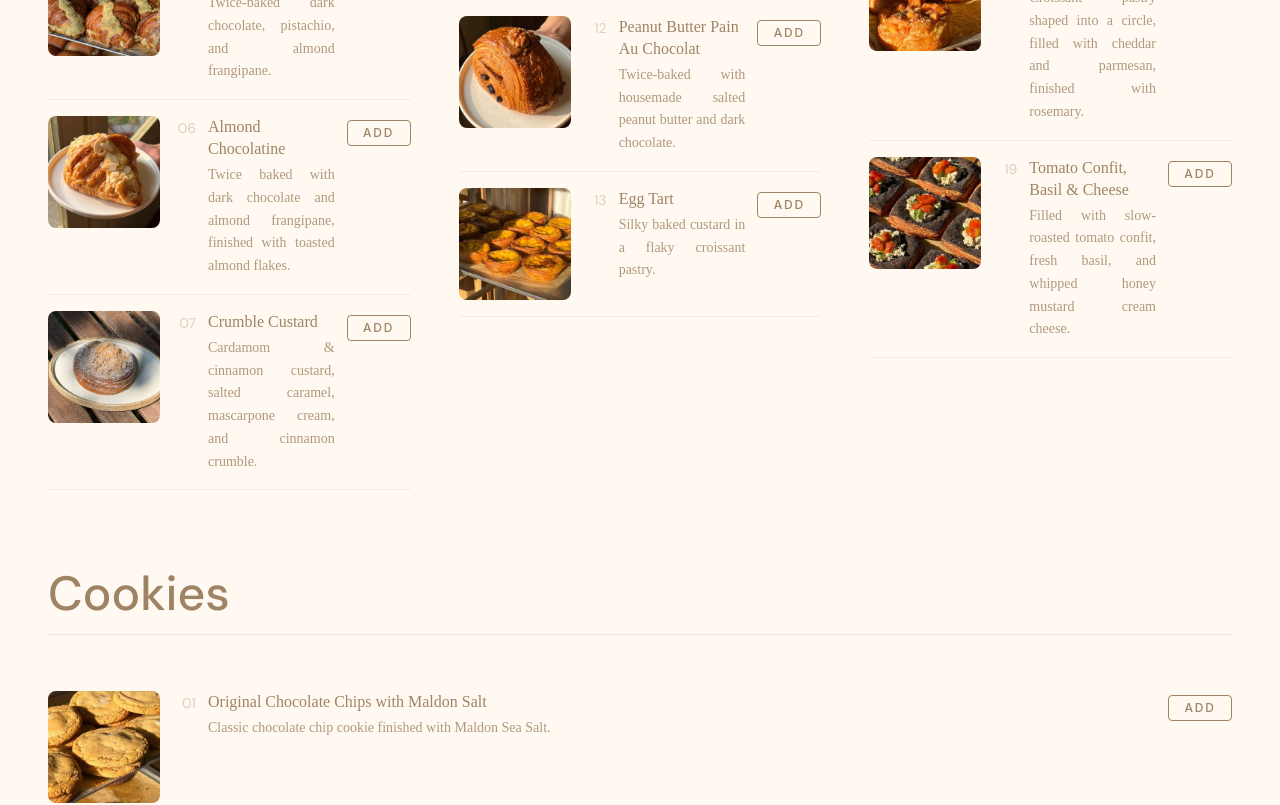
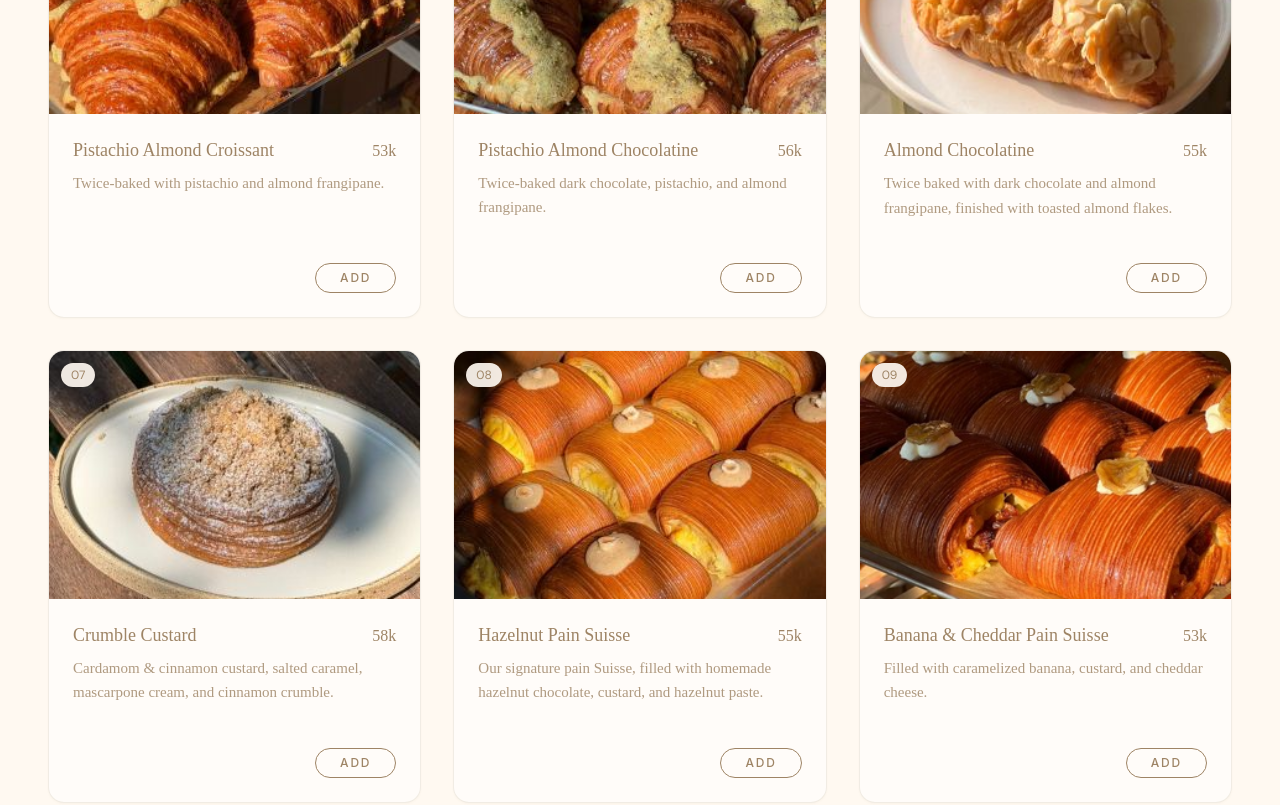
Before and after one commit to BeatrixBlaine/Blond-Website, a React (Vite) app: page /cart in a window 1280 px wide. Shown: the part 900-1705 px from the top of the page. Built offline with nearby package versions, Linux system fonts and the light colour scheme; a web font is replaced by a local one.

Commit message:
Cart: card layout and quantity stepper for the menu

```diff
--- a/src/pages/Cart.tsx
+++ b/src/pages/Cart.tsx
@@ -159,6 +159,106 @@ const COOKIES: { name: string; desc: string; productId: string; image?: string }
     image: darkChocoCookies,
   },
 ];
+
+interface MenuItem {
+  name: string;
+  desc: string;
+  productId: string;
+  image?: string;
+}
+
+// croissants: the first two columns are sweet (01-13), the last one is savoury (14-19)
+const SWEET_CROISSANTS: MenuItem[] = [...CROISSANT_COLS[0], ...CROISSANT_COLS[1]];
+const SAVOURY_CROISSANTS: MenuItem[] = CROISSANT_COLS[2];
+
+interface MenuCardProps {
+  item: MenuItem;
+  number: number;
+  price: number;
+  quantity: number;
+  added: boolean;
+  onAdd: (productId: string) => void;
+  wide?: boolean;
+}
+
+// one menu item: photo, number, name, price, description and the Add button
+function MenuCard({ item, number, price, quantity, added, onAdd, wide = false }: MenuCardProps) {
+  return (
+    <article
+      className={`group flex h-full overflow-hidden rounded-2xl border transition-all duration-300 hover:-translate-y-1 ${
+        wide ? "flex-row" : "flex-row sm:flex-col"
+      }`}
+      style={{
+        borderColor: r(0.14),
+        backgroundColor: "rgba(255,255,255,0.55)",
+        boxShadow: `0 1px 2px ${r(0.05)}`,
+      }}
+    >
+      {/* Photo */}
+      <div
+        className={`relative shrink-0 overflow-hidden ${
+          wide
+            ? "w-28 sm:w-2/5 sm:min-h-[240px]"
+            : "min-h-[7rem] w-28 sm:min-h-0 sm:w-full sm:aspect-[3/2]"
+        }`}
+        style={{ backgroundColor: r(0.08) }}
+      >
+        {item.image && (
+          <img
+            src={item.image}
+            alt={item.name}
+            loading="lazy"
+            className="absolute inset-0 h-full w-full object-cover object-center transition-transform duration-700 group-hover:scale-105"
+          />
+        )}
+        <span
+          className="absolute left-3 top-3 hidden rounded-full px-2.5 py-1 font-display text-xs select-none sm:block"
+          style={{ backgroundColor: "rgba(255,249,241,0.92)", color: BRAND }}
+        >
+          {String(number).padStart(2, "0")}
+        </span>
+      </div>
+
+      {/* Text */}
+      <div className="flex min-w-0 flex-1 flex-col p-4 sm:p-5 lg:p-6">
+        <div className="flex items-baseline justify-between gap-4">
+          <p className="text-base font-medium leading-snug sm:text-lg" style={{ color: BRAND }}>
+            {item.name}
+          </p>
+          <span
+            className="whitespace-nowrap text-base font-medium"
+            style={{ color: BRAND, fontFamily: '"Times New Roman", Times, serif' }}
+          >
+            {(price / 1000).toFixed(0)}k
+          </span>
+        </div>
+
+        <p
+          className="mt-2 text-sm font-light leading-relaxed sm:min-h-[4.5rem] sm:text-[15px]"
+          style={{ color: r(0.82) }}
+        >
+          {item.desc}
+        </p>
+
+        <div className="mt-auto flex items-center justify-between gap-3 pt-4 sm:pt-5">
+          <span className="text-[10px] uppercase tracking-[0.14em]" style={{ color: r(0.55) }}>
+            {quantity > 0 ? `In Bag · ${quantity}` : ""}
+          </span>
+          <button
+            onClick={() => onAdd(item.productId)}
+            className={`rounded-full border px-6 py-1.5 font-sans text-xs uppercase tracking-[0.15em] transition-all duration-300 ${
+              added
+                ? "border-[#9E8465] bg-[#9E8465] text-[#FFF9F1]"
+                : "border-[#9E8465] text-[#9E8465] hover:bg-[#9E8465] hover:text-[#FFF9F1]"
+            }`}
+          >
+            {added ? "✓" : "Add"}
+          </button>
+        </div>
+      </div>
+    </article>
+  );
+}
 
 export interface CartItem {
   productId: string;
@@ -473,192 +573,63 @@ export default function Cart({
 
             {/* Croissants */}
             <div className="mb-20">
-              <div className="flex flex-wrap items-baseline gap-5 mb-10">
+              <div className="mb-10 flex flex-wrap items-baseline gap-5 border-b pb-6" style={{ borderColor: r(0.15) }}>
                 <h2 className="font-display text-5xl" style={{ color: BRAND }}>
                   Vienoisserrie
                 </h2>
               </div>
-              <div className="grid grid-cols-1 md:grid-cols-2 lg:grid-cols-3 gap-x-12">
-                {CROISSANT_COLS.map((col, ci) => (
-                  <div key={ci} className="flex flex-col">
-                    {col.map((item, i) => {
-                      const num = ci === 0 ? i + 1 : ci === 1 ? i + 8 : i + 14;
 
-                      const cartItem = items.find(
-                        (cartItem) => cartItem.productId === item.productId
-                      );
-
-                      const quantity = cartItem?.quantity ?? 0;
-                      return (
-                        <div
+              {[
+                { label: "Sweet", list: SWEET_CROISSANTS, start: 1 },
+                { label: "Savoury", list: SAVOURY_CROISSANTS, start: SWEET_CROISSANTS.length + 1 },
+              ].map((group) => (
+                <div key={group.label} className="mb-12 last:mb-0">
+                  <div className="mb-6 flex items-center gap-4">
+                    <span className="text-xs uppercase tracking-[0.25em]" style={{ color: r(0.6) }}>
+                      {group.label}
+                    </span>
+                    <span className="flex-1 border-t" style={{ borderColor: r(0.15) }} />
+                  </div>
+                  <div className="grid grid-cols-1 gap-4 sm:grid-cols-2 sm:gap-6 lg:grid-cols-3 lg:gap-8">
+                    {group.list.map((item, i) => (
+                      <MenuCard
                         key={item.productId}
-                          className="py-4 border-b flex items-start justify-between gap-3"
-                          style={{ borderColor: r(0.12) }}
-                        >
-                          <div className="flex items-start gap-3 flex-1 min-w-0">
-
-                            {item.image && (
-                              <img
-                                src={item.image}
-                                alt={item.name}
-                                className="
-                                  w-20 h-20
-                                  sm:w-24 sm:h-24
-                                  md:w-28 md:h-28
-                                  object-cover object-center
-                                  shrink-0
-                                  rounded-lg
-                                "
+                        item={item}
+                        number={group.start + i}
+                        price={PRODUCTS.find((p: Product) => p.id === item.productId)?.price ?? 0}
+                        quantity={items.find((cartItem) => cartItem.productId === item.productId)?.quantity ?? 0}
+                        added={addedProductId === item.productId}
+                        onAdd={handleAddItem}
                       />
-                            )}
-
-                            <span
-                              className="font-display text-sm mt-0.5 select-none shrink-0 w-6 text-right"
-                              style={{ color: r(0.35) }}
-                            >
-                              {String(num).padStart(2, "0")}
-                            </span>
-
-                            <div className="min-w-0">
-                              <p
-                                className="text-base font-sans font-medium leading-snug"
-                                style={{ color: BRAND }}
-                              >
-                                {item.name}
-                              </p>
-
-                              {item.desc && (
-                                <p
-                                  className="text-sm font-sans font-light mt-1 leading-relaxed text-justify"
-                                  style={{ color: r(0.82) }}
-                                >
-                                  {item.desc}
-                                </p>
-                              )}
+                    ))}
                   </div>
                 </div>
-
-                          <div className="flex flex-col items-center flex-shrink-0">
-                              <button
-                                onClick={() => handleAddItem(item.productId)}
-                                className="w-16 py-1 rounded text-xs tracking-[0.15em] uppercase border transition-all duration-300 font-sans mt-1"
-                                style={{
-                                  borderColor: BRAND,
-                                  color: addedProductId === item.productId ? BG : BRAND,
-                                  backgroundColor:
-                                    addedProductId === item.productId ? BRAND : "transparent",
-                                }}
-                                onMouseEnter={(e) => {
-                                  (e.currentTarget as HTMLElement).style.backgroundColor = BRAND;
-                                  (e.currentTarget as HTMLElement).style.color = BG;
-                                }}
-                                onMouseLeave={(e) => {
-                                  (e.currentTarget as HTMLElement).style.backgroundColor = "transparent";
-                                  (e.currentTarget as HTMLElement).style.color = BRAND;
-                                }}
-                              >
-                                {addedProductId === item.productId ? "✓" : "Add"}
-                              </button>
-
-                              {quantity > 0 && (
-                                <span
-                                  className="text-[10px] mt-2 tracking-[0.12em] uppercase whitespace-nowrap"
-                                  style={{ color: r(0.55) }}
-                                >
-                                  In Bag · {quantity}
-                                </span>
-                              )}
-                            </div>
-                        </div>
-                      );
-                    })}
-                  </div>
               ))}
-              </div>
             </div>
 
             {/* Cookies */}
             <div>
-              <h2 className="font-display text-5xl mb-10 pb-4 border-b" style={{ color: BRAND, borderColor: r(0.15) }}>
+              <div className="mb-10 flex flex-wrap items-baseline gap-5 border-b pb-6" style={{ borderColor: r(0.15) }}>
+                <h2 className="font-display text-5xl" style={{ color: BRAND }}>
                   Cookies
                 </h2>
-              <div className="flex flex-col">
-                {COOKIES.map((item, i) => {
-                  const cartItem = items.find(
-                    (cartItem) => cartItem.productId === item.productId
-                  );
-
-                  const quantity = cartItem?.quantity ?? 0;
-
-                  return (
-                  <div key={item.productId} className="py-4 border-b flex items-start justify-between gap-3" style={{ borderColor: r(0.12) }}>
-                    <div className="flex items-start gap-3 flex-1">
-                      {item.image && (
-                        <img
-                          src={item.image}
-                          alt={item.name}
-                          className="
-                            w-20 h-20
-                            sm:w-24 sm:h-24
-                            md:w-28 md:h-28
-                            object-cover
-                            shrink-0
-                            rounded-lg
-                          "
+              </div>
+              <div className="grid grid-cols-1 gap-4 sm:gap-6 lg:grid-cols-2 lg:gap-8">
+                {COOKIES.map((item, i) => (
+                  <MenuCard
+                    key={item.productId}
+                    item={item}
+                    number={i + 1}
+                    price={PRODUCTS.find((p: Product) => p.id === item.productId)?.price ?? 0}
+                    quantity={items.find((cartItem) => cartItem.productId === item.productId)?.quantity ?? 0}
+                    added={addedProductId === item.productId}
+                    onAdd={handleAddItem}
+                    wide
                   />
-                      )}
-                      <span className="font-display text-sm mt-0.5 select-none flex-shrink-0 w-6 text-right" style={{ color: r(0.35) }}>
-                        {String(i + 1).padStart(2, "0")}
-                      </span>
-                      <div>
-                        <p className="text-base font-sans font-medium leading-snug" style={{ color: BRAND }}>
-                          {item.name}
-                        </p>
-                        {item.desc && (
-                          <p className="text-sm font-sans font-light mt-1 leading-relaxed" style={{ color: r(0.82) }}>
-                            {item.desc}
-                          </p>
-                        )}
-                      </div>
-                    </div>
-                    <div className="flex flex-col items-center flex-shrink-0">
-                      <button
-                        onClick={() => handleAddItem(item.productId)}
-                        className="w-16 py-1 rounded text-xs tracking-[0.15em] uppercase border transition-all duration-300 font-sans mt-1"
-                        style={{
-                          borderColor: BRAND,
-                          color: addedProductId === item.productId ? BG : BRAND,
-                          backgroundColor:
-                            addedProductId === item.productId ? BRAND : "transparent",
-                        }}
-                        onMouseEnter={(e) => {
-                          (e.currentTarget as HTMLElement).style.backgroundColor = BRAND;
-                          (e.currentTarget as HTMLElement).style.color = BG;
-                        }}
-                        onMouseLeave={(e) => {
-                          (e.currentTarget as HTMLElement).style.backgroundColor = "transparent";
-                          (e.currentTarget as HTMLElement).style.color = BRAND;
-                        }}
-                      >
-                        {addedProductId === item.productId ? "✓" : "Add"}
-                      </button>
-
-                      {quantity > 0 && (
-                        <span
-                          className="text-[10px] mt-2 tracking-[0.12em] uppercase whitespace-nowrap"
-                          style={{ color: r(0.55) }}
-                        >
-                          In Bag · {quantity}
-                        </span>
-                      )}
-                    </div>
-                  </div>
-                );
-                })}
+                ))}
               </div>
             </div>
           </div>
-
 
           {/* Divider */}
           <div className="my-16 border-t" style={{ borderColor: r(0.15) }} />
```
Lines whose indentation alone changed are shown as unchanged.
